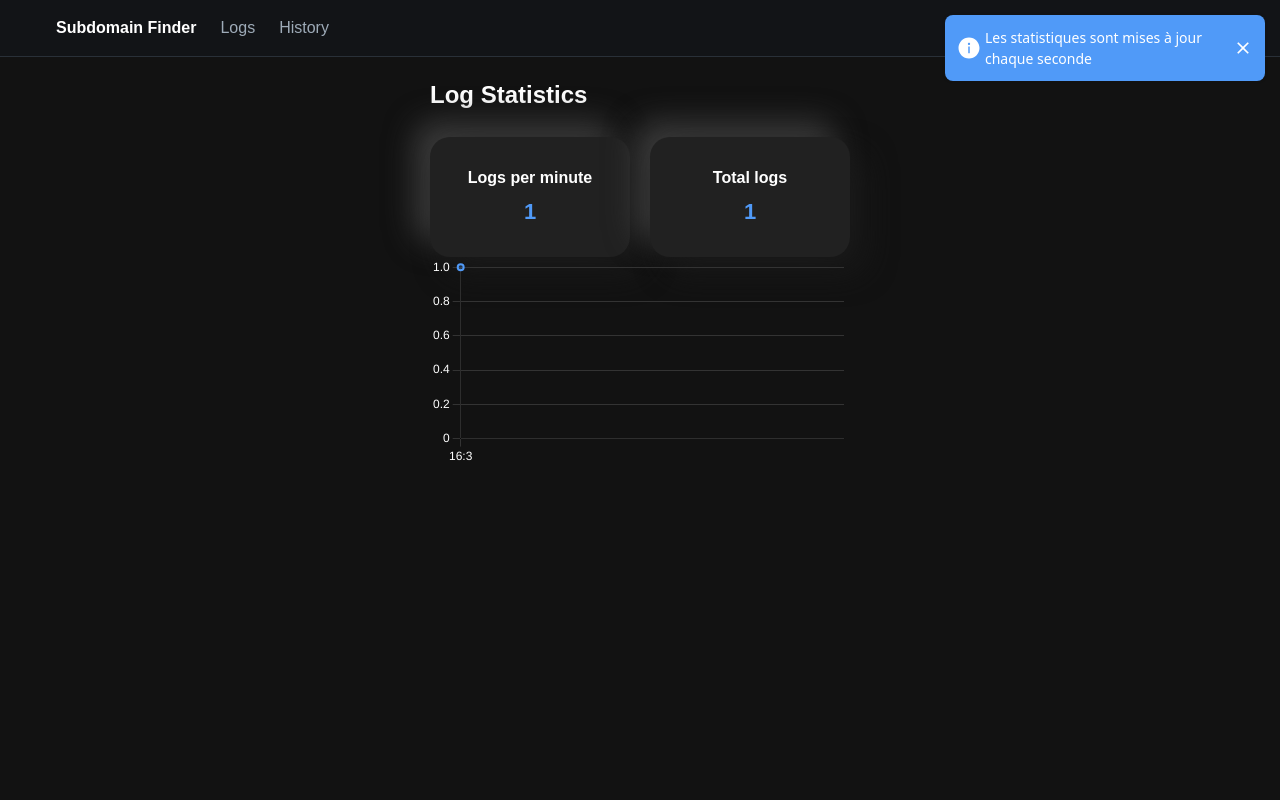
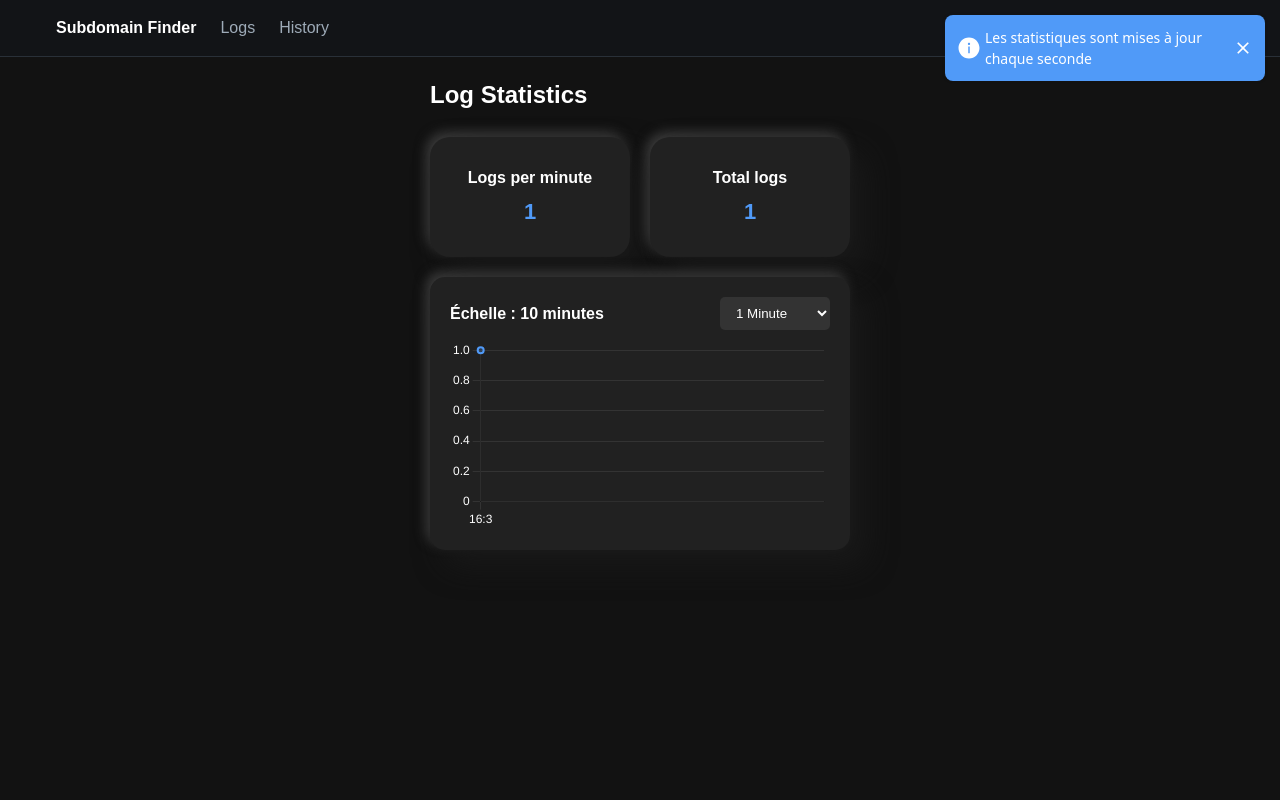
Before and after one commit to Cronix2/securitytrail, a Flask app: page /stats in a window 1280 px wide. Run offline with Flask 3, Linux system fonts and the light colour scheme; some libraries are stand-ins or nearby versions.

Commit message:
feat: enhance chart visualization with scale selector and improve layout styles

```diff
--- a/python-scripts/templates/stats.html
+++ b/python-scripts/templates/stats.html
@@ -9,6 +9,16 @@
     <script src="https://cdn.jsdelivr.net/npm/chart.js"></script>
     <style>
         /* Style général */
+        @keyframes slideout {
+            0% {
+                transform: translateX(0);
+                opacity: 1;
+            }
+            100% {
+                transform: translateX(150%);
+                opacity: 0;
+            }
+        }
         html, body {
             height: 100vh;
             margin: 0;
@@ -21,7 +31,7 @@
         }
         .container {
             flex: 1;
-            max-width: 800px;
+            max-width: 900px;
             margin: auto;
             padding: 20px;
             display: flex;
@@ -33,7 +43,7 @@
         .stats-section {
             display: flex;
             justify-content: center;
-            gap: 20px; /* Espace entre les cards */
+            gap: 20px;
         }
 
         /* Style des cards */
@@ -42,8 +52,7 @@
             height: 120px;
             border-radius: 20px;
             background: #212121;
-            box-shadow: 15px 15px 30px rgb(25, 25, 25),
-                        -15px -15px 30px rgb(60, 60, 60);
+            box-shadow: 15px 15px 30px rgb(25, 25, 25), -4px -5px 12px 0px rgb(60, 60, 60);
             display: flex;
             flex-direction: column;
             align-items: center;
@@ -61,6 +70,49 @@
             font-size: 22px;
             font-weight: bold;
             color: #509AF8;
+        }
+
+        /* Carte contenant le graphique */
+        .chart-card {
+            width: 100%;
+            background: #212121;
+            border-radius: 15px;
+            padding: 20px;
+            box-shadow: 15px 15px 30px rgb(25, 25, 25), -4px -5px 12px 0px rgb(60, 60, 60);
+            margin-top: 20px;
+            display: flex;
+            flex-direction: column;
+            position: relative;
+        }
+
+        /* Sélecteur d'échelle */
+        .chart-header {
+            display: flex;
+            justify-content: space-between;
+            align-items: center;
+            margin-bottom: 10px;
+        }
+
+        .time-scale {
+            font-size: 16px;
+            font-weight: bold;
+            color: #ffffff;
+        }
+
+        .scale-selector {
+            background: #333;
+            color: #ffffff;
+            border: none;
+            padding: 8px 12px;
+            border-radius: 5px;
+            cursor: pointer;
+        }
+        .scale-selector:hover {
+            background: #444;
+        }
+
+        canvas {
+            max-height: 300px;
         }
 
         /* Styles du bandeau d'information */
@@ -86,6 +138,9 @@
             opacity: 0;
             pointer-events: none;
         }
+        .info.slideout {
+            animation: slideout 0.8s forwards;
+        }
         .info__icon {
             width: 20px;
             height: 20px;
@@ -109,6 +164,7 @@
         .info__close path {
             fill: #fff;
         }
+
     </style>
 </head>
 <body>
@@ -153,16 +209,26 @@
             </div>
         </section>
 
-        <!-- Zone du graphique -->
-        <section class="chart-container">
+        <!-- Carte contenant le graphique -->
+        <section class="chart-card">
+            <div class="chart-header">
+                <span class="time-scale" id="currentScale">Échelle : 10 minutes</span>
+                <select id="scaleSelector" class="scale-selector">
+                    <option value="1" selected>1 Minute</option>
+                    <option value="10">10 Minutes</option>
+                    <option value="60">1 Heure</option>
+                    <option value="1440">1 Jour</option>
+                    <option value="total">Totalité</option>
+                </select>
+            </div>
             <canvas id="logChart"></canvas>
         </section>
     </main>
 
     <script>
-        const logsPerMinuteData = [];
-        const timeLabels = [];
-        const maxDataPoints = 10; // Affiche les 10 dernières minutes
+        let logsPerMinuteData = [];
+        let timeLabels = [];
+        let maxDataPoints = 10; // Par défaut : 10 dernières minutes
 
         const ctx = document.getElementById('logChart').getContext('2d');
         const logChart = new Chart(ctx, {
@@ -210,7 +276,7 @@
         }
 
         function updateChart() {
-            fetch('/stats-data')
+            fetch(`/stats-data?scale=${maxDataPoints}`)
                 .then(response => response.json())
                 .then(data => {
                     const now = new Date();
@@ -219,7 +285,6 @@
                     logsPerMinuteData.push(data.logs_per_minute);
                     timeLabels.push(timeString);
 
-                    // Limite le nombre de points affichés
                     if (logsPerMinuteData.length > maxDataPoints) {
                         logsPerMinuteData.shift();
                         timeLabels.shift();
@@ -230,29 +295,57 @@
                 .catch(error => console.error('Error updating chart:', error));
         }
 
-        // Met à jour les stats toutes les secondes
+        document.getElementById("scaleSelector").addEventListener("change", function() {
+            const selectedScale = this.value;
+            let scaleText = "Échelle : ";
+
+            switch (selectedScale) {
+                case "1":
+                    maxDataPoints = 1;
+                    scaleText += "1 Minute";
+                    break;
+                case "10":
+                    maxDataPoints = 10;
+                    scaleText += "10 Minutes";
+                    break;
+                case "60":
+                    maxDataPoints = 60;
+                    scaleText += "1 Heure";
+                    break;
+                case "1440":
+                    maxDataPoints = 1440;
+                    scaleText += "1 Jour";
+                    break;
+                case "total":
+                    maxDataPoints = 10000; // Affiche tout
+                    scaleText += "Totalité";
+                    break;
+            }
+
+            document.getElementById("currentScale").textContent = scaleText;
+            logsPerMinuteData = [];
+            timeLabels = [];
+            updateChart();
+        });
+
         setInterval(updateStats, 1000);
-
-        // Met à jour le graphe toutes les minutes
         setInterval(updateChart, 60000);
 
-        // Met à jour immédiatement après le chargement de la page
         document.addEventListener("DOMContentLoaded", () => {
             updateStats();
             updateChart();
         });
-
         // Gestion du bandeau d'information
         document.addEventListener("DOMContentLoaded", function () {
             const infoBanner = document.getElementById("infoBanner");
             const closeBanner = document.getElementById("closeBanner");
 
             setTimeout(() => {
-                infoBanner.classList.add("hidden");
+            infoBanner.classList.add("slideout");
             }, 10000);
 
             closeBanner.addEventListener("click", () => {
-                infoBanner.classList.add("hidden");
+            infoBanner.classList.add("slideout");
             });
         });
     </script>
```
